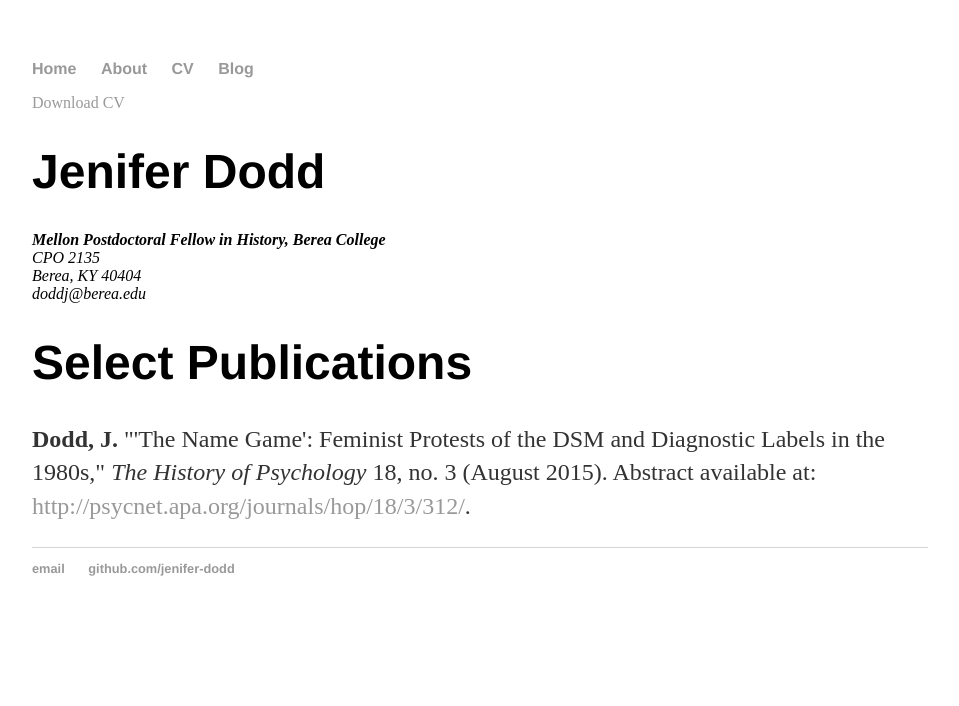
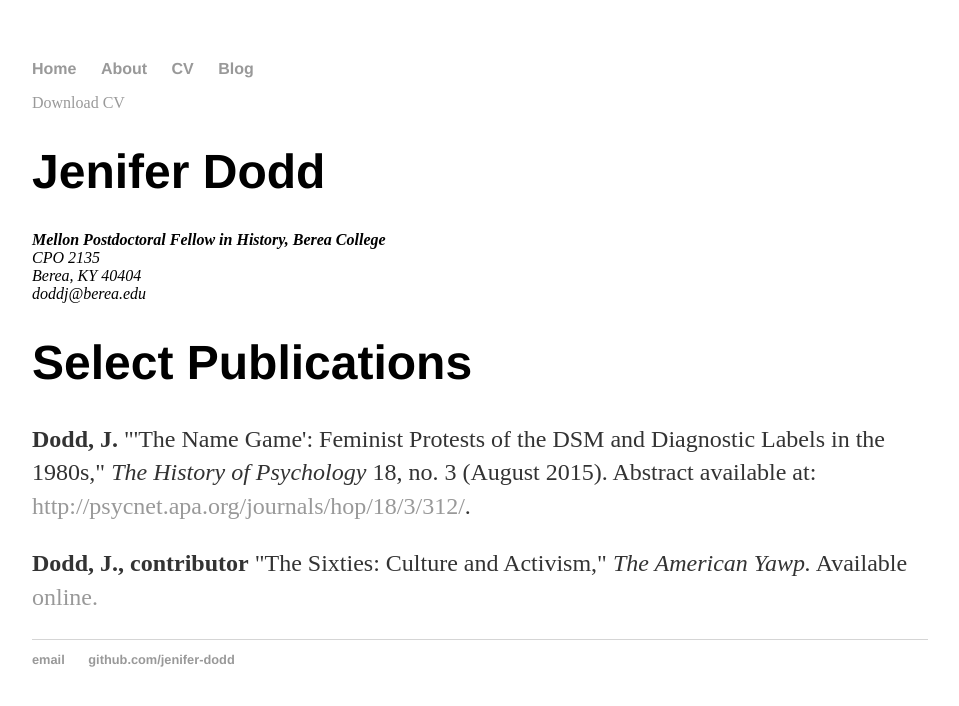
Before and after one commit to jenifer-dodd/jenifer-dodd.github.io, a Jekyll site: the page built from cv/index.html, in a window 1280 px wide. Shown: the top 706 px of the page, without its empty margins (160-1119 px from the left). Built offline with Jekyll 4.4.1, drawn with Linux system fonts in a browser that asks for light colours.

Commit message:
Update index.html

```diff
--- a/cv/index.html
+++ b/cv/index.html
@@ -16,6 +16,7 @@ title: CV of Jenifer Dodd
 					<h1>Select Publications</h1>
 
 					<p><strong>Dodd, J.</strong> "'The Name Game': Feminist Protests of the DSM and Diagnostic Labels in the 1980s," <em>The History of Psychology</em> 18, no. 3 (August 2015). Abstract available at: <a href="#">http://psycnet.apa.org/journals/hop/18/3/312/</a>.
+		<p><strong>Dodd, J., contributor</strong> "The Sixties: Culture and Activism," <em>The American Yawp.</em> Available <a href="http://www.americanyawp.com/index.html">online.</a>
 
 
 	</div>
```
